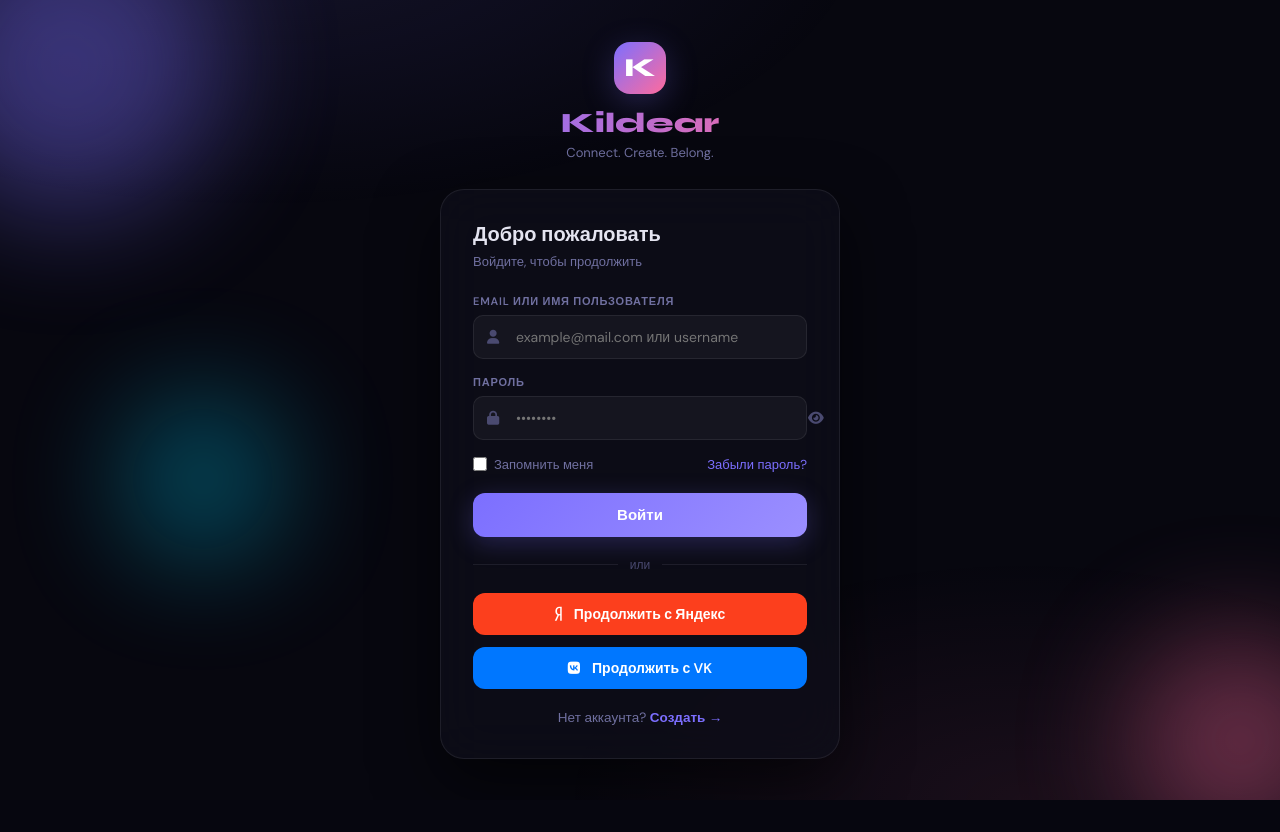
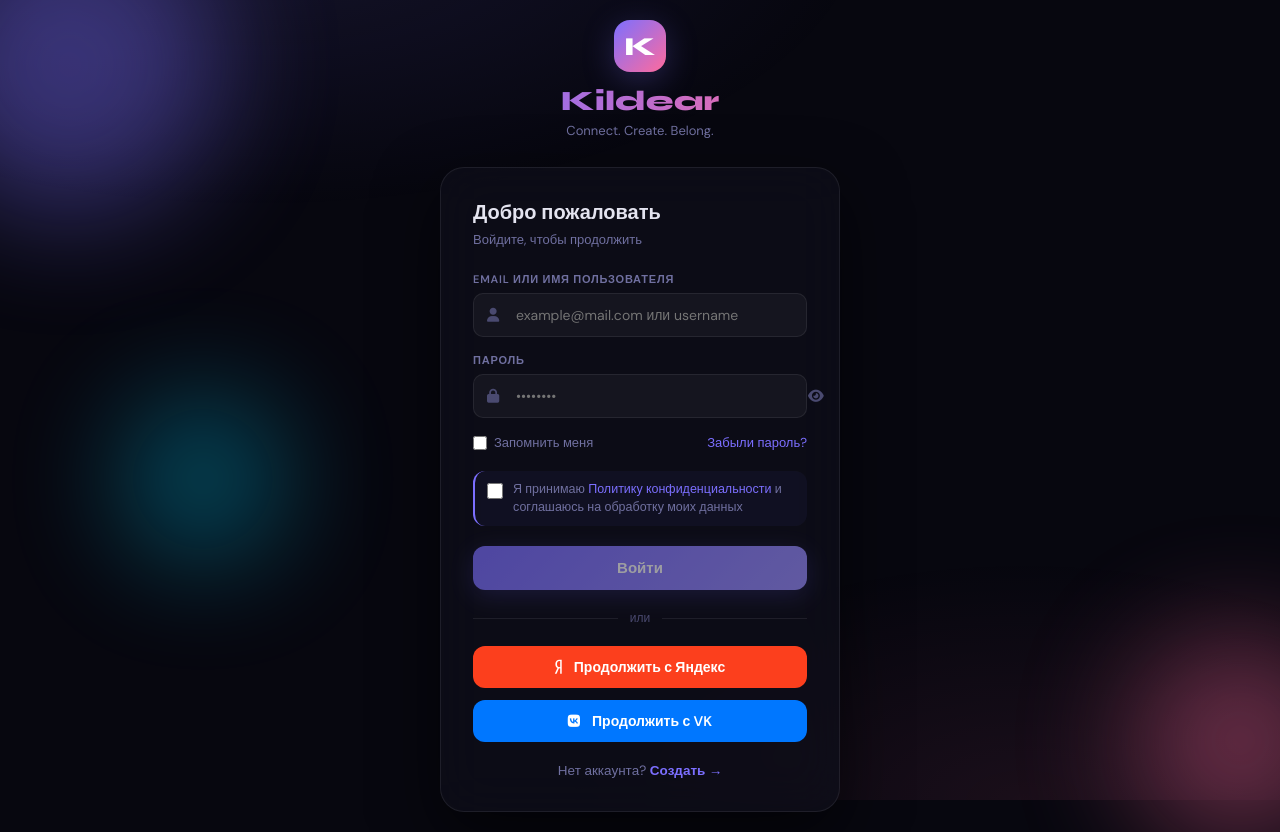
Before and after one commit to dwd-alt/Kildear_Soc, a Flask app: page /login in a window 1280 px wide. Before the commit the page ends 800 px from the top, so only its background shows below. Run offline with Flask 3, Linux system fonts and the light colour scheme; some libraries are stand-ins or nearby versions.

Commit message:
Update login.html

```diff
--- a/templates/login.html
+++ b/templates/login.html
@@ -241,6 +241,39 @@
       text-decoration: underline;
     }
 
+    /* Блок согласия с политикой */
+    .consent-box {
+      margin: 16px 0 20px 0;
+      display: flex;
+      align-items: flex-start;
+      gap: 10px;
+      font-size: 12.5px;
+      color: var(--text-muted);
+      background: rgba(124,111,255,0.05);
+      padding: 10px 12px;
+      border-radius: 12px;
+      border-left: 2px solid var(--primary);
+    }
+    .consent-box input {
+      margin-top: 2px;
+      accent-color: var(--primary);
+      width: 16px;
+      height: 16px;
+      flex-shrink: 0;
+    }
+    .consent-box label {
+      line-height: 1.4;
+      cursor: pointer;
+    }
+    .consent-box a {
+      color: var(--primary);
+      text-decoration: none;
+      font-weight: 500;
+    }
+    .consent-box a:hover {
+      text-decoration: underline;
+    }
+
     .btn-submit {
       width: 100%;
       padding: 13px;
@@ -258,6 +291,11 @@
     .btn-submit:hover {
       transform: translateY(-2px);
       box-shadow: 0 10px 36px var(--primary-glow);
+    }
+    .btn-submit:disabled {
+      opacity: 0.6;
+      transform: none;
+      cursor: not-allowed;
     }
 
     .social-buttons {
@@ -344,8 +382,8 @@
       <div class="auth-title">Добро пожаловать</div>
       <div class="auth-sub">Войдите, чтобы продолжить</div>
 
-      <!-- Обычная HTML-форма, которая работает без JS проблем -->
-      <form method="POST" action="{{ url_for('login') }}">
+      <!-- Обычная HTML-форма -->
+      <form method="POST" action="{{ url_for('login') }}" id="loginForm">
         <input type="hidden" name="csrf_token" value="{{ csrf_token() }}">
 
         <div class="form-group">
@@ -376,7 +414,15 @@
           <a href="#" class="forgot">Забыли пароль?</a>
         </div>
 
-        <button type="submit" class="btn-submit">Войти</button>
+        <!-- НОВЫЙ БЛОК: согласие с политикой конфиденциальности -->
+        <div class="consent-box">
+          <input type="checkbox" id="privacyConsent" name="privacy_consent" value="1" required>
+          <label for="privacyConsent">
+            Я принимаю <a href="https://kildear-polit.onrender.com/" target="_blank">Политику конфиденциальности</a> и соглашаюсь на обработку моих данных
+          </label>
+        </div>
+
+        <button type="submit" class="btn-submit" id="submitBtn">Войти</button>
       </form>
 
       <div class="divider">или</div>
@@ -408,6 +454,17 @@
         icon.className = 'fa-solid fa-eye';
       }
     }
+
+    // Блокировка кнопки входа, пока не принята политика
+    const consentCheckbox = document.getElementById('privacyConsent');
+    const submitBtn = document.getElementById('submitBtn');
+
+    function updateSubmitButton() {
+      submitBtn.disabled = !consentCheckbox.checked;
+    }
+
+    consentCheckbox.addEventListener('change', updateSubmitButton);
+    updateSubmitButton(); // начальное состояние
   </script>
 </body>
 </html>
```
